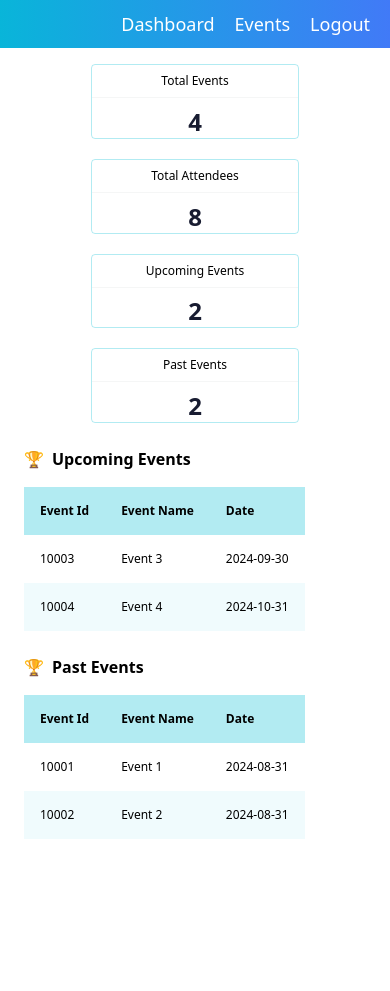
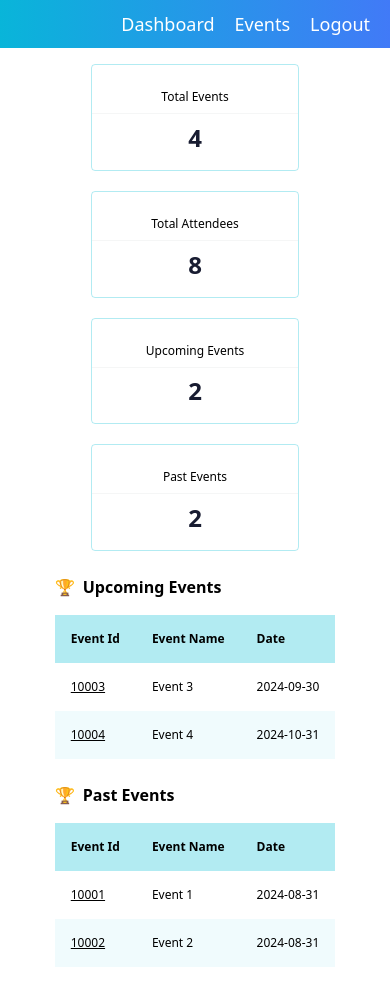
Before and after one commit to mohammedsaif001/kodnest-interview, a Next.js app: page /dashboard in a window 390 px wide. Before the commit the page ends 863 px from the top, so only its background shows below. Built offline with nearby package versions, Linux system fonts and the light colour scheme.

Commit message:
Adding onclick handler for dashboard

```diff
--- a/src/components/dashboard/DashboardClientPage.tsx
+++ b/src/components/dashboard/DashboardClientPage.tsx
@@ -35,7 +35,7 @@ const DashboardClientPage = () => {
             return (
               <div
                 key={item?.name}
-                className="border border-table-header-color rounded-[0.25rem] h-full lg:h-60 w-52 lg:w-60 flex flex-col justify-center items-center "
+                className="border border-table-header-color rounded-[0.25rem] py-4 sm:py-2 md:py-0 h-full md:h-60 w-52 md:w-60 flex flex-col justify-center items-center "
               >
                 <span className="text-xs font-normal mt-2">{item?.name}</span>
                 <div className="w-full h-[0.75px] bg-page-background my-2"></div>
@@ -47,7 +47,7 @@ const DashboardClientPage = () => {
           })}
         </div>
 
-        <div className="flex flex-col md:flex-row justify-center items-start w-full  gap-2  ">
+        <div className="flex flex-col md:flex-row justify-center  items-center md:items-start w-full  gap-2  ">
           <SideTable
             title="Upcoming Events"
             header={UPCOMING_PAST_EVENTS_HEADER}
--- a/src/components/dashboard/SideTable.tsx
+++ b/src/components/dashboard/SideTable.tsx
@@ -1,12 +1,8 @@
 "use client";
 
 import React from "react";
-import { TEventData } from "../../../types";
-
-type THeader = {
-  name: string;
-  key: string;
-};
+import { TEventData, TTableHeaders } from "../../../types";
+import Link from "next/link";
 
 const SideTable = ({
   title,
@@ -15,7 +11,7 @@ const SideTable = ({
 }: {
   title: string;
   data: TEventData[];
-  header: THeader[];
+  header: TTableHeaders[];
 }) => {
   return (
     <div className="flex flex-col bg-white p-2 rounded-lg items-center h-max w-max">
@@ -48,11 +44,22 @@ const SideTable = ({
   );
 };
 
-function loadTableColumns(header, data) {
+function loadTableColumns(header: TTableHeaders[], data) {
+  console.log("Shjkshss", header, data);
   return header.map((col) => {
     return (
       <td className="py-4 px-4" key={col?.key}>
-        {data[col?.key]}
+        {col?.type === "CLICKABLE" ? (
+          <Link
+            href={`/events/${data[col?.key]}`}
+            className="cursor-pointer underline"
+          >
+            {data[col?.key]}
+          </Link>
+        ) : (
+          data[col?.key]
+        )}
+        {}
       </td>
     );
   });
--- a/src/components/ui/error/ErrorPage.tsx
+++ b/src/components/ui/error/ErrorPage.tsx
@@ -40,7 +40,7 @@ const ErrorPage = ({ error, reset }) => {
             () => router.back()
           }
           variant="contained"
-          color="secondary"
+          color="error"
           className="text-sm"
         >
           Go Back
--- a/src/constants/tableHeaders.ts
+++ b/src/constants/tableHeaders.ts
@@ -4,6 +4,7 @@ export const UPCOMING_PAST_EVENTS_HEADER = [
   {
     name: "Event Id",
     key: "eventId",
+    type: "CLICKABLE" as TTableHeaderType,
   },
 
   {
```
